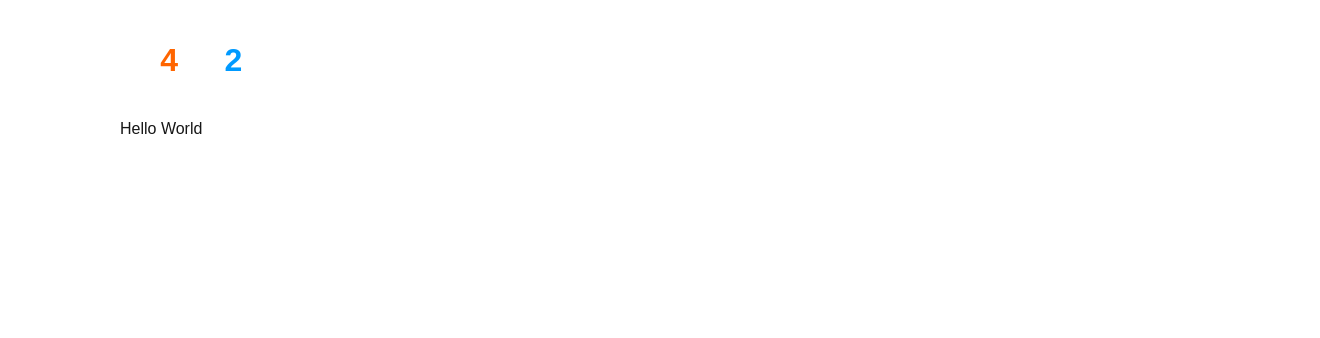
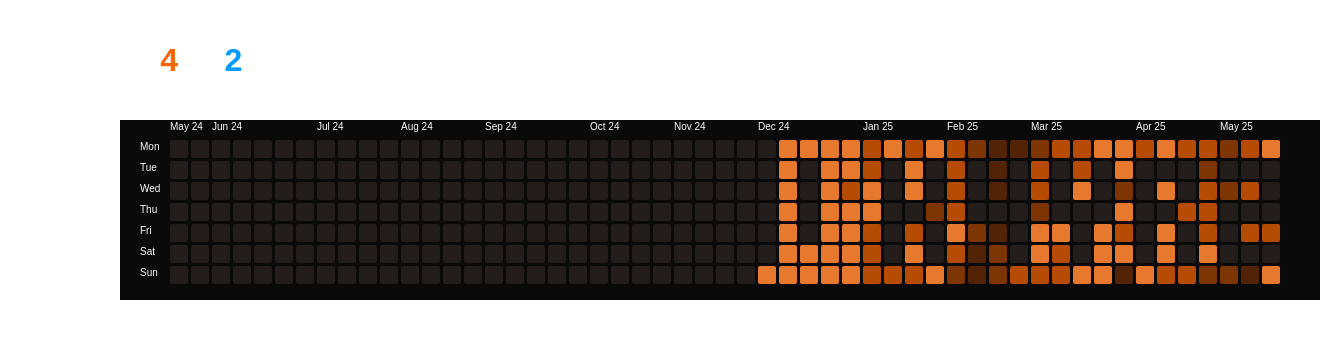
Before and after one commit to k4yr2/k4yr2.me, a Next.js app: page / in a window 1280 px wide. Shown: the top 338 px of the page, 1320 px wide, since content can reach past the window. Built offline with nearby package versions, Linux system fonts and the light colour scheme; a web font is replaced by a local one.

Commit message:
Implement code changes to enhance functionality and improve performance

```diff
--- a/app/page.tsx
+++ b/app/page.tsx
@@ -1,7 +1,7 @@
 export default function Home() {
   return (
     <div>
-      Hello World
+      <img src="/gitchart.svg" alt="Logo"/>
     </div>
   );
 }
```
Also changed, not shown: public/gitchart.svg (added).
